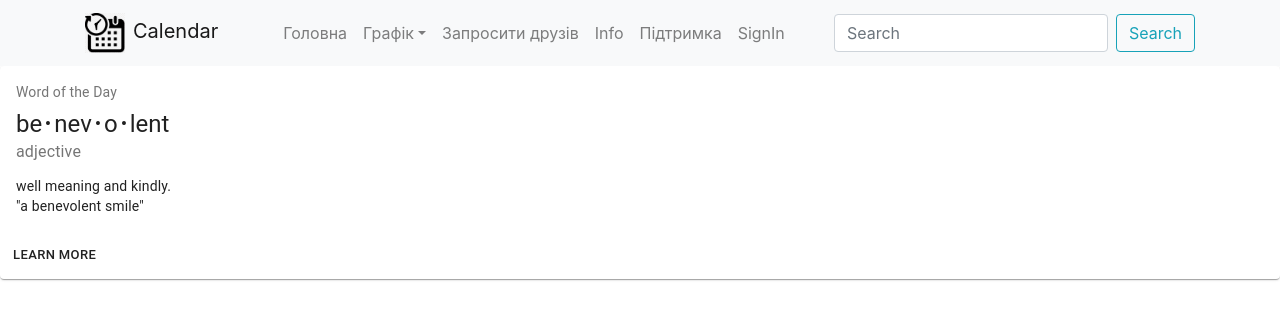
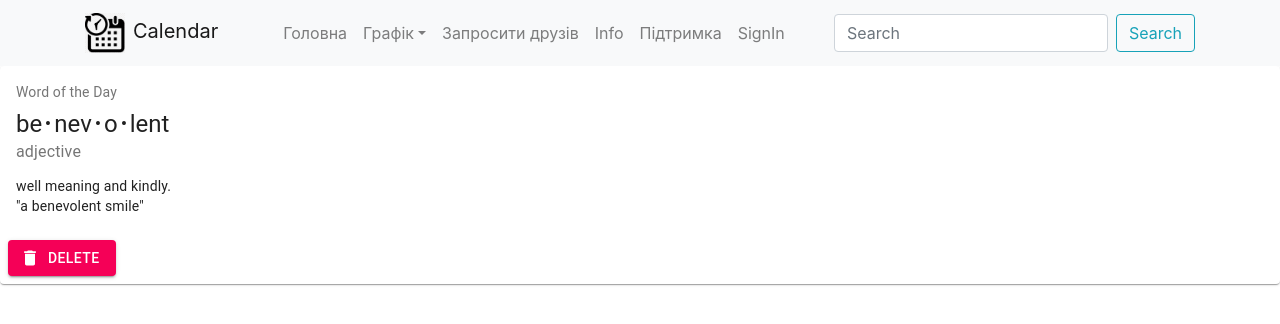
Before and after one commit to shpaksasha/Calendar, a React (Create React App) app: page /info in a window 1280 px wide. Shown: the top 324 px of the page. Built offline with nearby package versions, Linux system fonts and the light colour scheme.

Commit message:
add button Delete on card form

```diff
--- a/src/components/InfoFirebase/info.js
+++ b/src/components/InfoFirebase/info.js
@@ -2,6 +2,7 @@ import React from 'react';
 // import {db} from "../../firebase/firebaseConfig";
 import {makeStyles} from '@material-ui/core/styles';
 import {Card, CardContent, Typography, CardActions, Button} from '@material-ui/core';
+import DeleteIcon from "@material-ui/icons/Delete";
 
 const useStyles = makeStyles({
     root: {
@@ -44,7 +45,13 @@ const SimpleCard = () => {
                 </Typography>
             </CardContent>
             <CardActions>
-                <Button size="small">Learn More</Button>
+                <Button
+                    variant="contained"
+                    color="secondary"
+                    startIcon={<DeleteIcon/>}
+                >
+                    Delete
+                </Button>
             </CardActions>
         </Card>
     );
--- a/src/components/LogOn/log.js
+++ b/src/components/LogOn/log.js
@@ -2,7 +2,9 @@ import React, {useEffect, useState} from 'react';
 import {Button, Form} from 'react-bootstrap';
 import {makeStyles} from '@material-ui/core/styles';
 import {db} from '../../firebase/firebaseConfig';
-import {Card, Grid, CardContent, Typography} from '@material-ui/core';
+import {Card, Grid, CardContent, Typography, CardActions} from '@material-ui/core';
+import {Buttons} from '@material-ui/core'
+import DeleteIcon from '@material-ui/icons/Delete';
 
 
 const useStyles = makeStyles(theme => ({
@@ -45,12 +47,19 @@ const useStyles = makeStyles(theme => ({
         height: '190px',
         position: 'relative',
         borderRadius: '5px',
-        background: '#9fa8da'
+        background: '#9fa8da',
+        padding: '5px'
 
     },
     title: {
         fontSize: '1.4em',
         color: '#6d4c41'
+    },
+    delete: {
+        position: 'absolute',
+        left: '50%',
+        bottom:'20px',
+        transform:'translate(100%, 0)'
     }
 }));
 
@@ -110,14 +119,15 @@ const LogOn = () => {
                         }
                     }))
                 }
-                if (change.type === 'removed') {
-                    console.log('Removed record: ', data);
+                const elemDel = () =>{
+                if (change.type === 'removed'){
+                    // console.log('Removed record: ', data);
                     setList(prevState => prevState.filter(item => {
                         let b = data.id != item.id;
-                        console.log('Removed record filter: ', b, item, data);
+                        // console.log('Removed record filter: ', b, item, data);
                         return b
                     }))
-                }
+                }}
             })
         })
         return () => {
@@ -136,6 +146,7 @@ const LogOn = () => {
                                 <Typography variant="caption" component="div">
                                     <div key={item.id}><p>{item.name}</p><p>{item.email}</p><p>{item.message}</p></div>
                                 </Typography>
+                                <Button variant='danger' className={classes.delete} onChange>Delete</Button>
                             </CardContent>
                         </Card>
                     </Grid>
```
